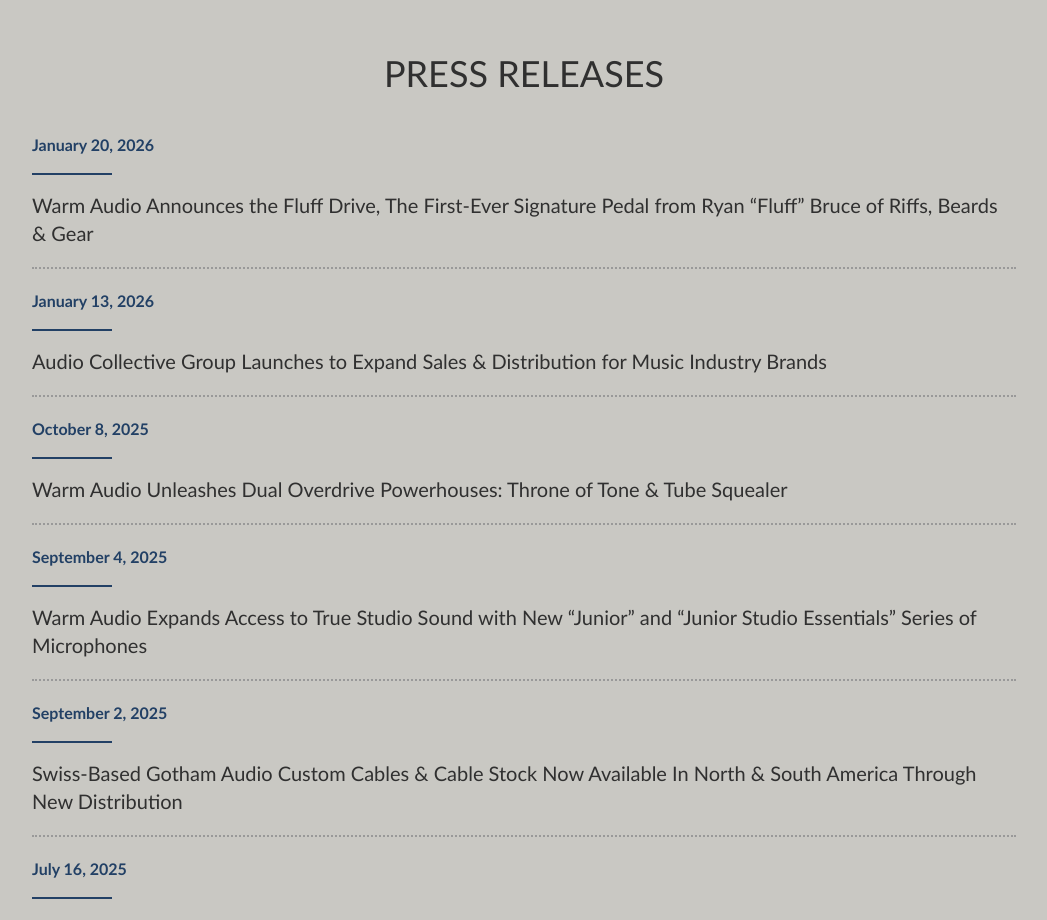
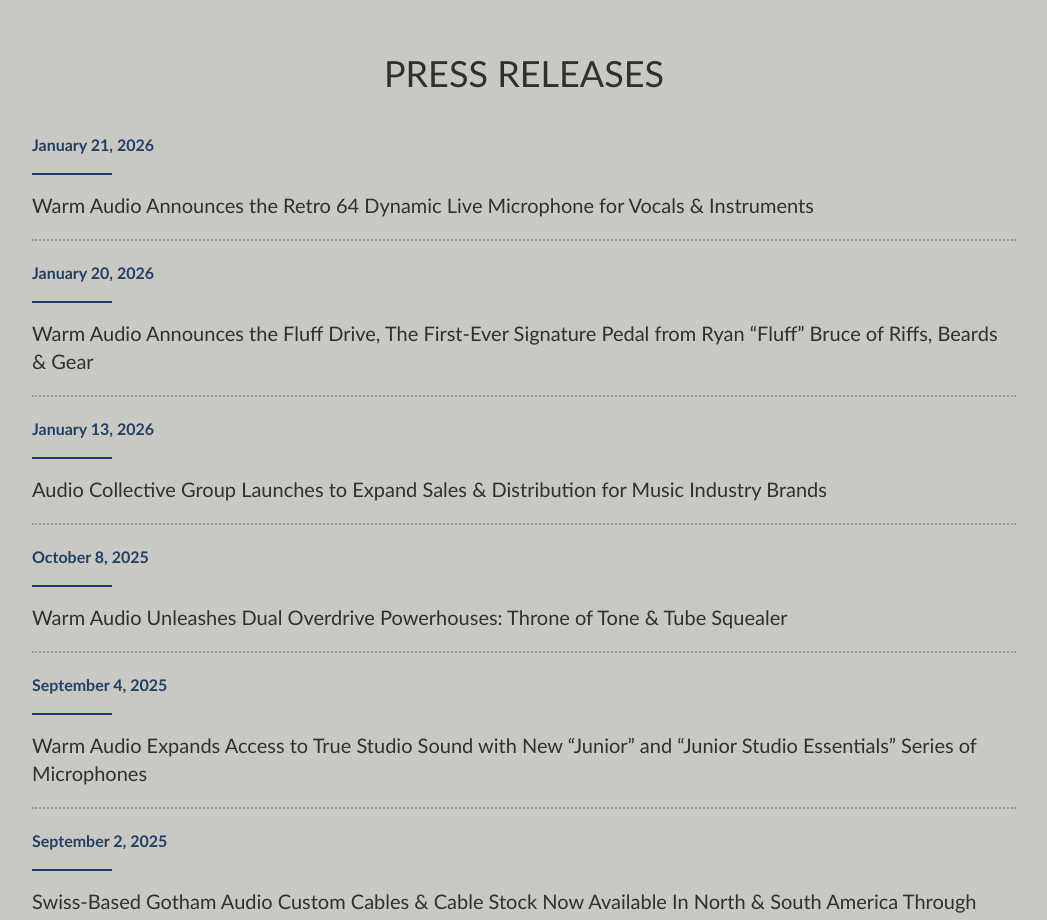
Before and after one commit to BrandonZippe/acg-client, a Next.js app: page / in a window 1280 px wide. Shown: the part 3000-3920 px from the top of the page, without its empty margins (116-1163 px from the left). Built offline with nearby package versions, Linux system fonts and the light colour scheme.

Commit message:
update for retro release

```diff
--- a/app/page.tsx
+++ b/app/page.tsx
@@ -102,6 +102,12 @@
             <h1 id="PressReleases" className="text-center my-5 text-4xl uppercase">Press Releases</h1>
             <ul className="pr-links">
               <li>
+                <div>January 21, 2026</div>
+                <a href="/warm-audio-announces-retro-64-dynamic-live-microphone-for-vocals-and-instruments">
+                  Warm Audio Announces the Retro 64 Dynamic Live Microphone for Vocals & Instruments
+                </a>
+              </li>
+              <li>
                 <div>January 20, 2026</div>
                 <a href="/warm-audio-announces-the-fluff-drive-the-first-ever-signature-pedal-from-ryan-fluff-bruce-of-riffs-beards-and-gear">
                   Warm Audio Announces the Fluff Drive, The First-Ever Signature Pedal from Ryan “Fluff” Bruce of Riffs, Beards & Gear
--- /dev/null
+++ b/app/warm-audio-announces-retro-64-dynamic-live-microphone-for-vocals-and-instruments/page.tsx
@@ -0,0 +1,23 @@
+import Image from "next/image";
+import Header from "../header";
+
+export default function Home() {
+  return (
+    <div className="">
+      <main className="">
+        <Header />
+        <section className="pr-wrap">
+          <h1 className="text-center my-5 text-4xl uppercase">Warm Audio Announces Retro 64 Dynamic Live Microphone for Vocals & Instruments</h1>
+          <p className="text-xl text-center italic">Recreating the body style of a vintage mic combined with a proprietary dynamic capsule, the Retro 64 delivers sound that fits effortlessly into modern FOH workflows, along with a retro on-stage vibe.</p>
+          <p><strong>Austin, TX – January 21, 2026 -</strong> <a href="https://warmaudio.com/">Warm Audio</a>, he best-selling manufacturer of classic-inspired professional recording gear, microphones, and guitar pedals, announces the <strong>Retro 64</strong>, a dynamic live microphone for vocals and instruments that blends unmistakable 1960s broadcast-inspired design with a custom-tuned capsule engineered for modern front-of-house environments. Designed to deliver trusted, consistent performance night after night, the Retro 64 offers the familiar sound engineers rely on, paired with standout vintage aesthetics that bring character to any stage or performance. The Retro 64 (MSRP $149 | 179 € incl. VAT | £159 incl. VAT) is available in chrome exclusively at Guitar Center and in matte black at all authorized Warm Audio retailers.</p>
+          <p>“We’re excited to extend our dynamic mic lineup with this new addition. The Retro 64 was a fun project, requested by some of our key partners who wanted to see the vibe of this retro design come back to the stage. The design is a classic but we knew we wanted to deliver a modern sound so we custom-tuned a dynamic capsule purpose-built for today’s live sound environments,” said Bryce Young, President of Warm Audio. “It captures the visual vibe of a classic 1960s microphone but instantly fits into any FOH setup with clarity, consistency, and none of the squeal or harshness that plagues engineers. It’s designed to feel immediately familiar to engineers while offering performers a mic that looks as good as it sounds.”</p>
+          <p>Inspired by the hammer-like durability and iconic look of a classic 1960s broadcast microphone, the Retro 64 is built for the demands of live performance. At its core is a purpose-built dynamic capsule custom-tuned for live sound, emphasizing a clear, usable upper-midrange while rolling off excess highs to reduce feedback and harshness. The result is a microphone that slots seamlessly into contemporary FOH setups, delivering excellent noise rejection, strong off-axis control, and reliable performance in loud environments.</p>
+          <p>The Retro 64 is equally at home on lead and backing vocals, guitar cabinets, snare and toms, acoustic instruments, and broadcast applications. An internal shockmount helps protect the capsule from handling noise and stage abuse, ensuring consistent results on the road, from clubs to touring rigs.</p>
+          <p>Like all Warm Audio products, the Retro 64 is meticulously hand-tested and inspected by trained technicians in Austin, TX, and is backed by a <strong>5-year warranty</strong>. The Retro 64 (MSRP $149 | 179 € incl. VAT | £159 incl. VAT) is available in chrome exclusively at Guitar Center and in matte black at all authorized Warm Audio retailers worldwide. For more information, visit <a href="www.warmaudio.com/Retro-64">www.warmaudio.com/Retro-64</a>. </p>
+          <h2 className="my-5 text-2xl uppercase">About Warm Audio</h2>
+          <p>Warm Audio began in 2011 in founder Bryce Young’s garage upon the simple principle of building high-end recording products that were sonically equal to renowned products of the past, but to also make them affordable. Warm Audio is now an Inc. 5000 company and industry-leading manufacturer of classic-inspired preamps, compressors, limiters, equalizers, microphones, guitar pedals, and more. Headquartered in Austin, TX, Warm Audio houses state-of-the-art recording facilities with two world-class recording studios where the team applies the “Warm Formula” of design to every product by ensuring that they deliver the very best in legendary sound at unprecedented value. For more information, visit <a href="www.warmaudio.com">www.warmaudio.com</a>.</p>
+       </section>
+      </main>
+    </div>
+  );
+}
```
